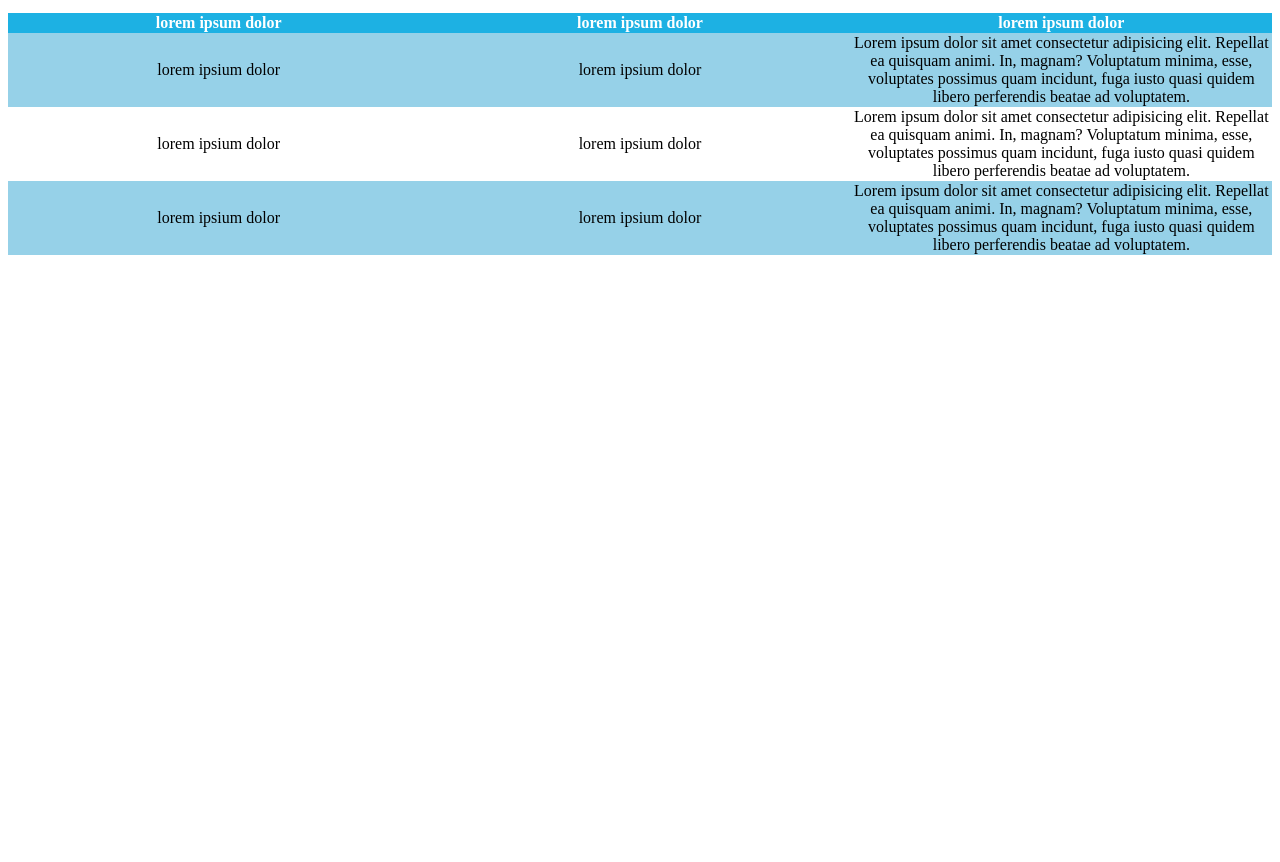
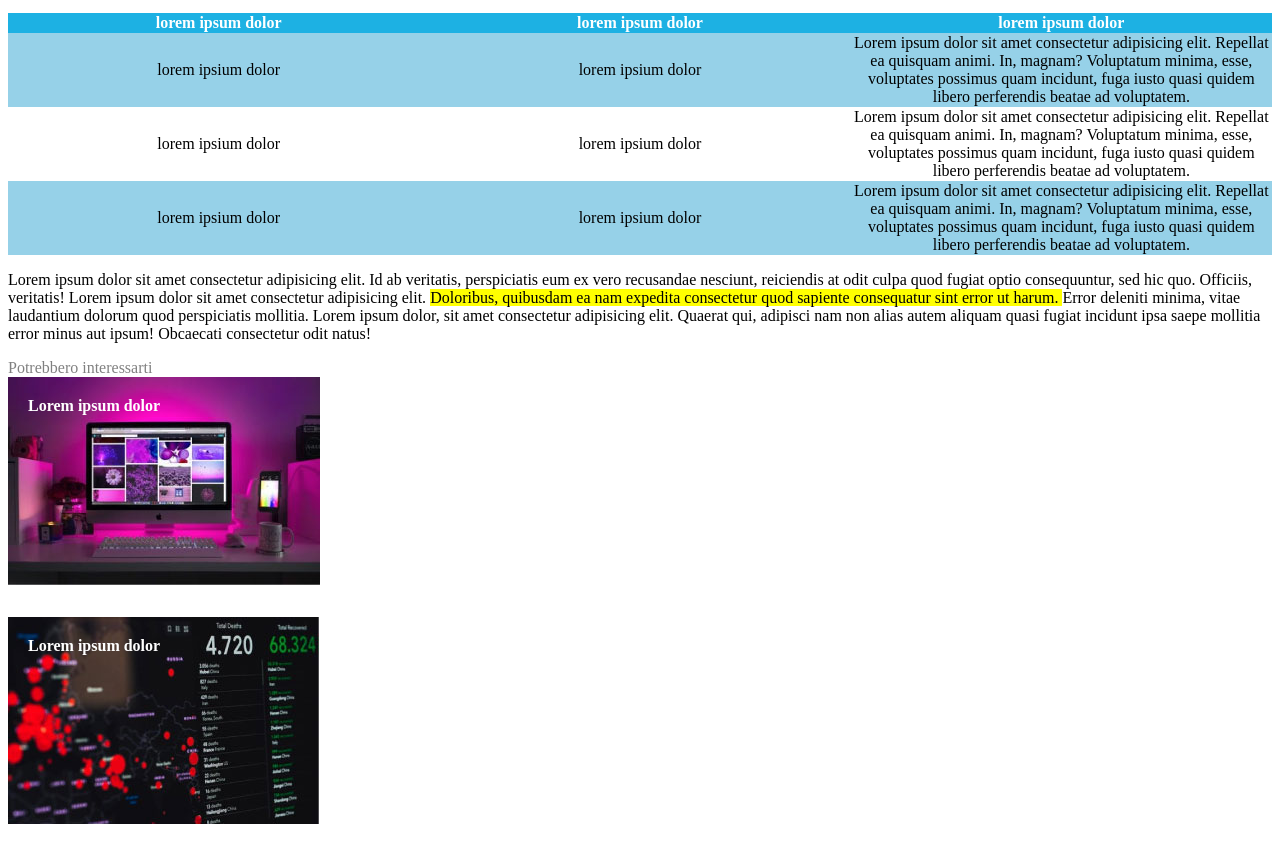
Before and after one commit to lexbert17/html-css-booleaner, a plain HTML site: page index.html in a window 1280 px wide. Shown: the part 852-1714 px from the top of the page. Before the commit the page ends 1115 px from the top, so only its background shows below. Drawn offline with Linux system fonts and the light colour scheme.

Commit message:
add: aggiunta di paragrafo e immagini

```diff
--- a/css/style.css
+++ b/css/style.css
@@ -1,6 +1,6 @@
 .sfondo{
     height: 110px ;
-    background-image: url(../img/pattern.png);
+    background-image: url('../img/pattern.png');
     background-size: contain;
     background-color: rgb(14, 142, 228)
 
@@ -13,7 +13,7 @@
     padding-top: 50px;
     size: 70px;
 }
-
+/* titolo */
 h1{
     margin-bottom: 0;
 }
@@ -31,6 +31,7 @@ h1{
     margin-top: 0;
 }
 
+/* frase evidenziata */
 .giallo{
     background-color: yellow;
 }
@@ -39,17 +40,36 @@ h1{
     padding-inline-start: 10px;
 }
 
+/* tabella */
 #lorem{
     border-collapse: collapse;
     width: 100%;
     text-align: center;
     table-layout: fixed;
 }
-
+/* prima colonna */
 th {
     background-color: rgba(3, 170, 226, 0.819);
     color: white;
-  }
+}
+/* effetto zebrato azzurro */
+tr:nth-child(odd){
+    background-color: rgb(150, 209, 232)
+}
+/* /tabella */
 
-  tr:nth-child(odd){
-    background-color: rgb(150, 209, 232)}
+/* immagine monitor */
+.immagine{
+     height: 200px;
+     background-image: url('../img/monitor.jpg');
+    background-repeat: no-repeat;
+    color: white;
+    padding: 20px;
+    font-weight: bold
+}
+
+/* immagine graph */
+.graph{
+    background-image: url('../img/graph.jpg')
+
+}
--- a/index.html
+++ b/index.html
@@ -10,8 +10,7 @@
     <header>
     <!-- sfondo e logo     -->
         <div class="sfondo">
-            <div class="logo">
-                <img id="logo" src="img/logo.svg">
+             <img id="logo" src="img/logo.svg" alt="logo">
         </div>
     </header>
 
@@ -78,6 +77,21 @@
             </tbody>
         </table>
 
+        <!-- secondo paragrafo -->
+        <p class="paragrafo"> Lorem ipsum dolor sit amet consectetur adipisicing elit. Id ab veritatis, perspiciatis eum ex vero recusandae nesciunt, reiciendis at odit culpa quod fugiat optio consequuntur, sed hic quo. Officiis, veritatis!
+            Lorem ipsum dolor sit amet consectetur adipisicing elit.
+            <span class="giallo"> Doloribus, quibusdam ea nam expedita consectetur quod sapiente consequatur sint error ut harum.
+            </span>
+            Error deleniti minima, vitae laudantium dolorum quod perspiciatis mollitia. Lorem ipsum dolor, sit amet consectetur adipisicing elit. Quaerat qui, adipisci nam non alias autem aliquam quasi fugiat incidunt ipsa saepe mollitia error minus aut ipsum! Obcaecati consectetur odit natus!
+        </p>
+
+        <span class="scritta-grigia"> Potrebbero interessarti</span>
+
+        <!-- immagini -->
+        <div class="immagine"> Lorem ipsum dolor </div>
+        <div class="immagine graph"> Lorem ipsum dolor </div>
+
+
 
 
 
```
